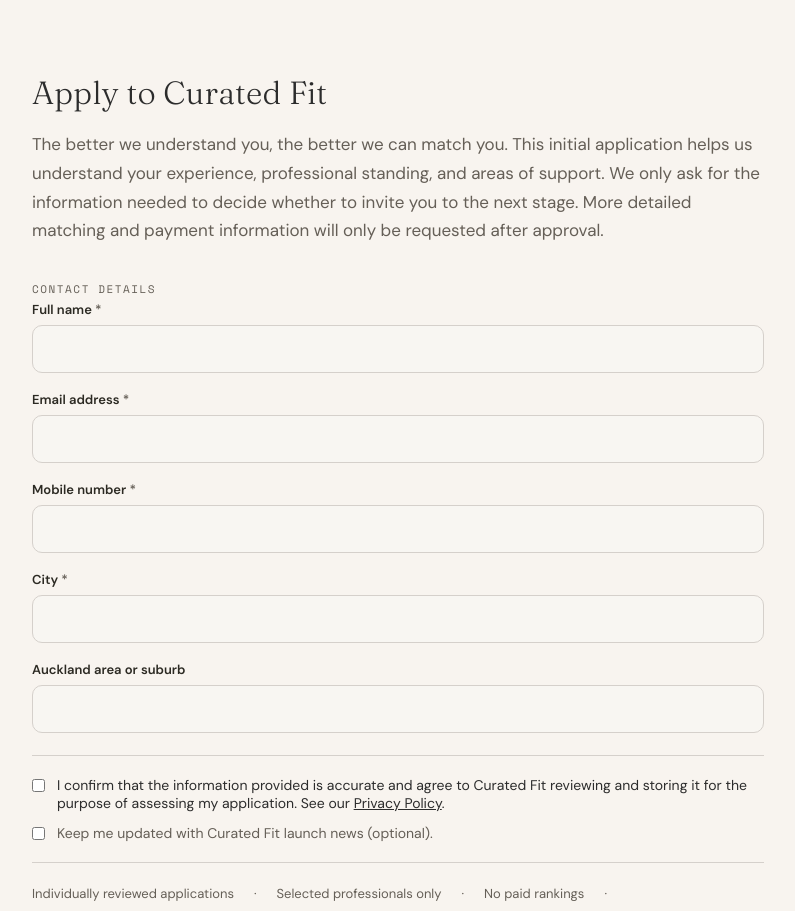
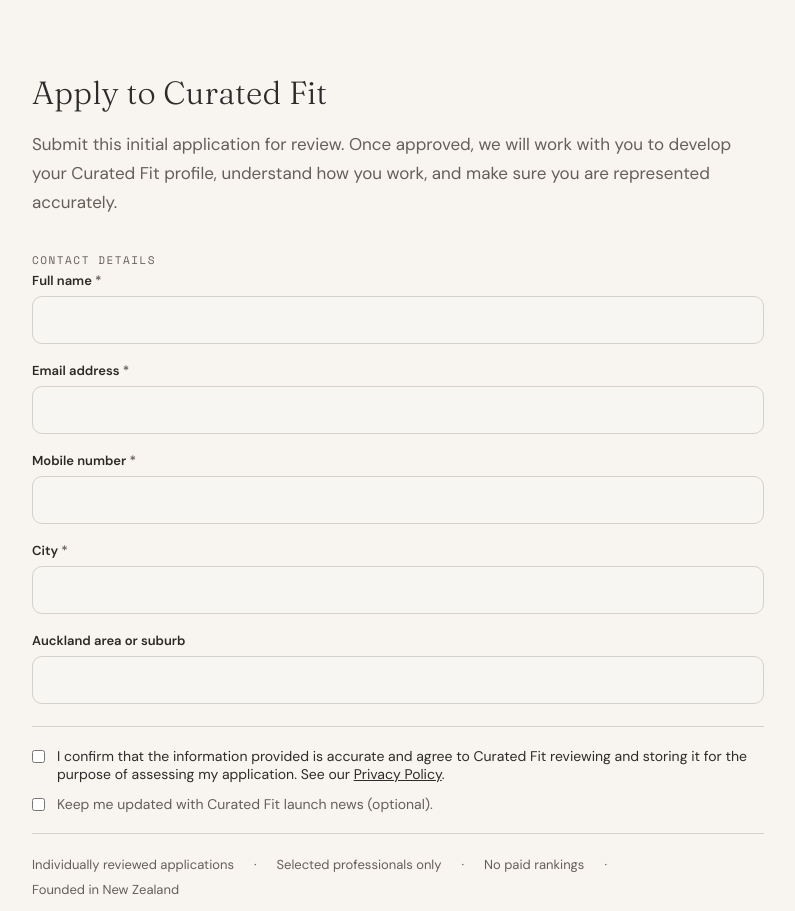
Before and after one commit to EmPerry1972/curated-fit-holding-page, a Next.js app: page / in a window 1280 px wide. Shown: the part 3240-4151 px from the top of the page, without its empty margins (242-1037 px from the left). Built offline with nearby package versions, Linux system fonts and the light colour scheme.

Commit message:
Update application description in page.tsx

```diff
--- a/app/page.tsx
+++ b/app/page.tsx
@@ -386,9 +386,7 @@ export default function Page() {
         <div style={wrap}>
           <h2 style={h2}>Apply to Curated Fit</h2>
           <p style={{ ...body, marginTop: 18 }}>
-            The better we understand you, the better we can match you. This initial application helps us understand your experience, professional standing, and areas
-            of support. We only ask for the information needed to decide whether to invite you to the next
-            stage. More detailed matching and payment information will only be requested after approval.
+            Submit this initial application for review. Once approved, we will work with you to develop your Curated Fit profile, understand how you work, and make sure you are represented accurately.
           </p>
 
           <form onSubmit={submit} noValidate style={{ marginTop: 36, display: "grid", gap: 22 }}>
```
